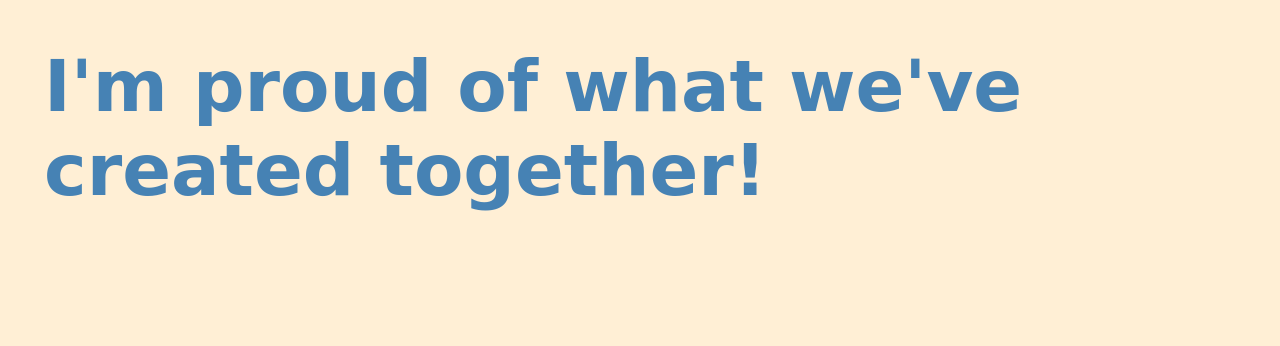
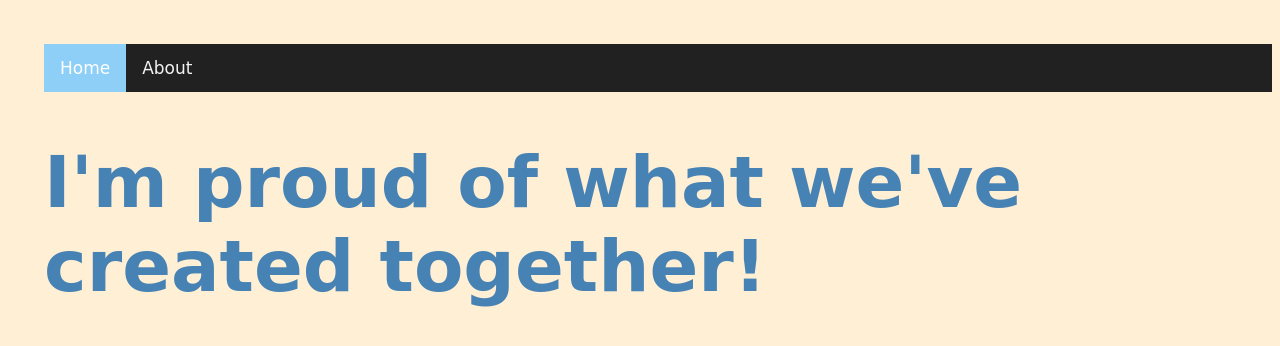
Before and after one commit to NJIT-CS490/hw7-005, a Flask app: page / in a window 1280 px wide. Shown: the top 346 px of the page. Run offline with Flask 2, Linux system fonts and the light colour scheme; some web fonts are replaced.

Commit message:
Add navigation bar

```diff
--- a/static/style.css
+++ b/static/style.css
@@ -27,3 +27,27 @@ body {
     right: 25%;
     margin-left: -200px;
 }
+
+.topnav {
+    overflow: hidden;
+    background-color: #212121;
+}
+
+.topnav a {
+    float: left;
+    color: #f2f2f2;
+    text-align: center;
+    padding: 14px 16px;
+    text-decoration: none;
+    font-size: 17px;
+}
+
+.topnav a:hover {
+    background-color: #e3e3e3;
+    color: black;
+}
+
+.topnav .active {
+    background-color: #8dcff7;
+    color: white;
+}
--- a/templates/index.html
+++ b/templates/index.html
@@ -3,6 +3,10 @@
         <link rel="stylesheet" href={{ url_for('static', filename='style.css') }} />
     </head>
     <body>
+        <div class="topnav">
+          <a class="active" href="#home">Home</a>
+          <a href="#about">About</a>
+        </div>
         <h1>I'm proud of what we've created together!</h1>
     </body>
 </html>
```
